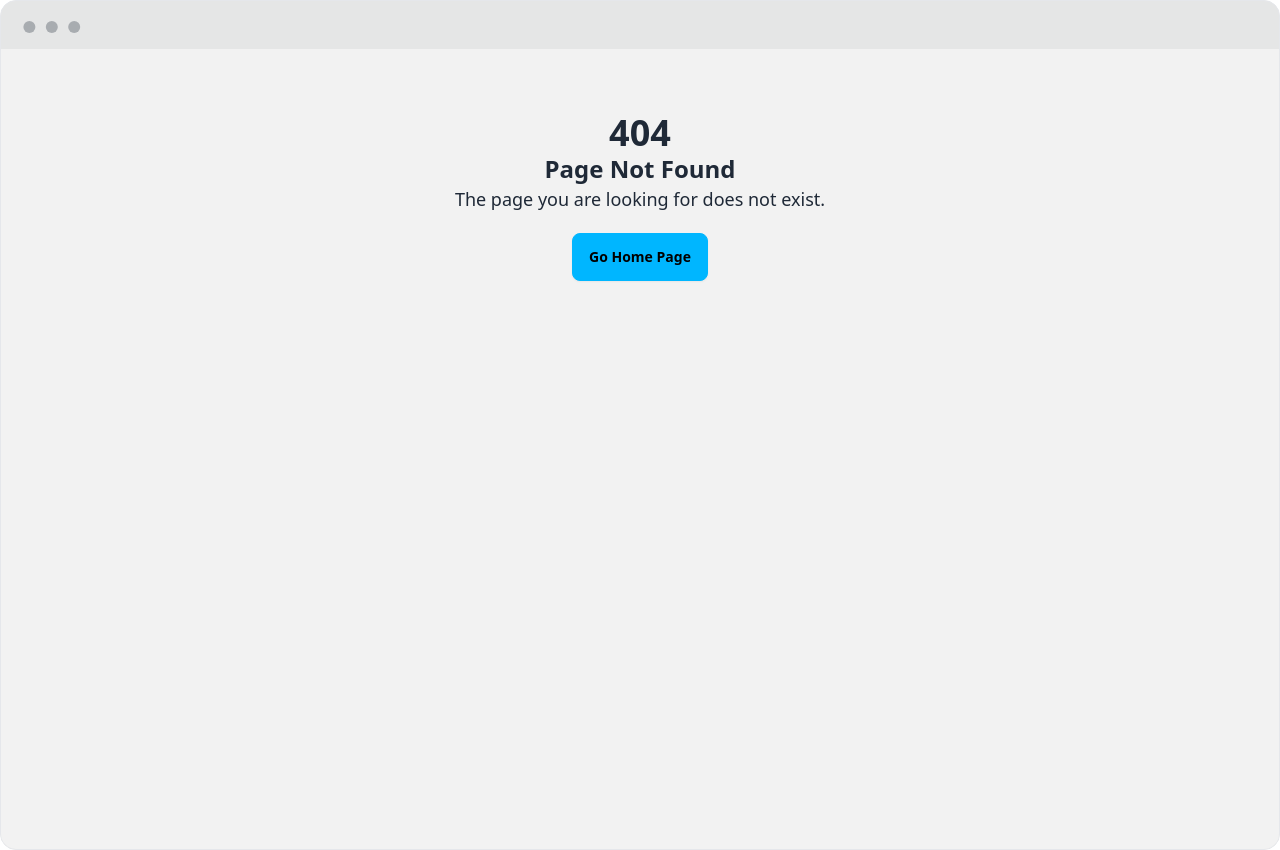
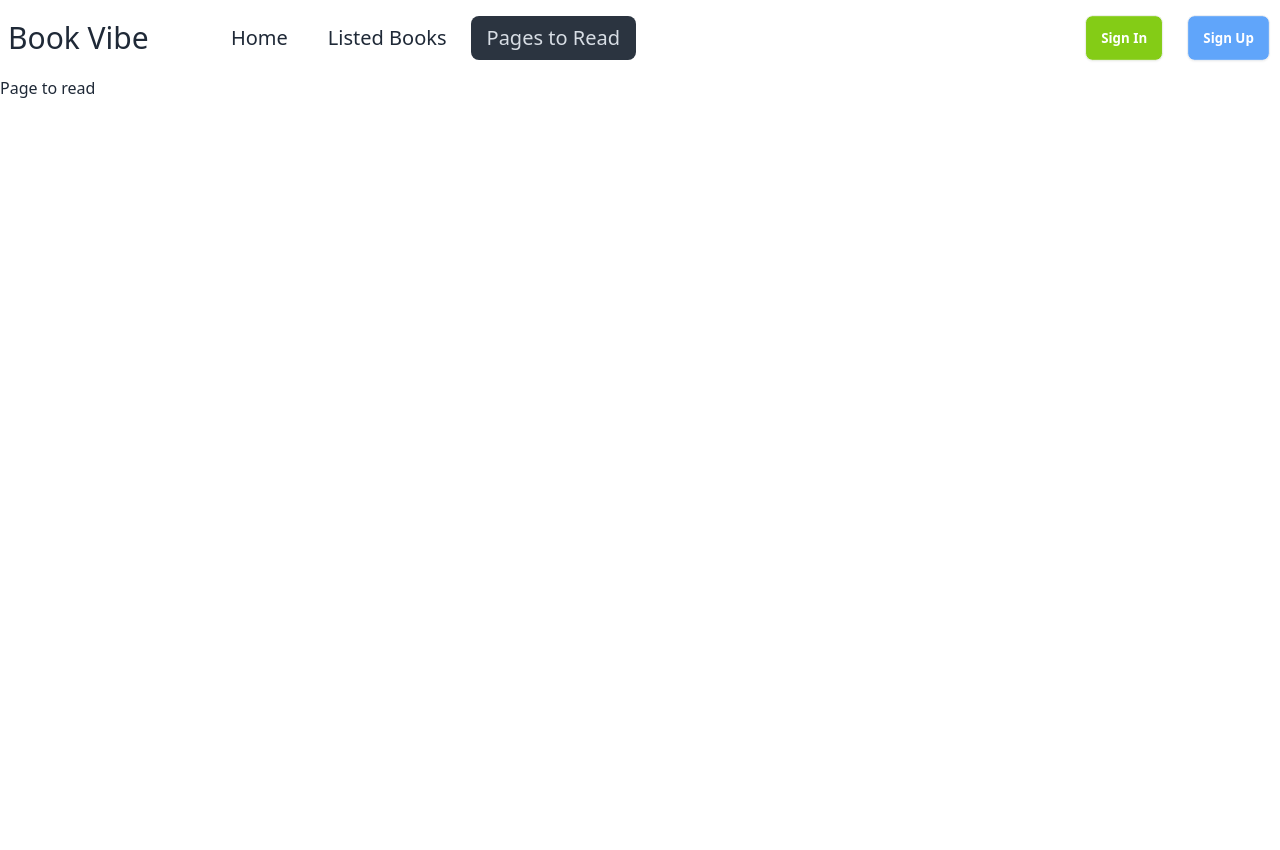
Before and after one commit to Rafiulomar0/book-review, a React (Vite) app: page /pageToRead in a window 1280 px wide. Before the commit this address had no page. After the commit the page ends 800 px from the top, so only its background shows below. Built offline with nearby package versions, Linux system fonts and the light colour scheme; a web font is replaced by a local one.

Commit message:
nav bar navigation added

```diff
--- a/package.json
+++ b/package.json
@@ -12,6 +12,7 @@
   "dependencies": {
     "localforage": "^1.10.0",
     "match-sorter": "^6.3.4",
+    "prop-types": "^15.8.1",
     "react": "^18.2.0",
     "react-dom": "^18.2.0",
     "react-icons": "^5.2.1",
--- a/public/booksData.json
+++ b/public/booksData.json
@@ -59,7 +59,7 @@
     "review": "A hilarious and inventive romp through the universe.",
     "totalPages": 193,
     "rating": 4.6,
-    "categories": "Science Fiction",
+    "categories": "Science",
     "tags": ["Space Travel", "Absurdism"],
     "publisher": "Pan Books",
     "yearOfPublishing": 1979
--- a/src/components/Book/Book.jsx
+++ b/src/components/Book/Book.jsx
@@ -1,28 +1,13 @@
+import PropTypes from "prop-types";
 import Tags from "../Tags/Tags";
 import { FaRegStar } from "react-icons/fa";
 
 const Book = ({ book }) => {
-  const {
-    bookId,
-    bookName,
-    author,
-    image,
-    review,
-    totalPages,
-    rating,
-    categories,
-    tags,
-    publisher,
-    yearOfPublishing,
-  } = book;
+  const { bookName, author, image, rating, categories, tags } = book;
   return (
-    <div className="card w-[300px] lg:w-96 bg-base-100 shadow-xl mx-auto cursor-pointer hover:bg-base-200">
+    <div className="card w-[300px] lg:w-96 bg-base-100 border-2 mx-auto cursor-pointer hover:bg-base-200">
       <figure className="px-10 pt-10">
-        <img
-          src="https://img.daisyui.com/images/stock/photo-1606107557195-0e29a4b5b4aa.jpg"
-          alt="Shoes"
-          className="rounded-xl"
-        />
+        <img src={image} alt="Shoes" className="rounded-xl" />
       </figure>
       <div className="card-body">
         <h2 className=" text-md flex space-x-2 items-center">
@@ -44,4 +29,8 @@ const Book = ({ book }) => {
   );
 };
 
+Book.propTypes = {
+  book: PropTypes.object.isRequired,
+};
+
 export default Book;
--- /dev/null
+++ b/src/components/BooksDetails/BookDetails.jsx
@@ -0,0 +1,13 @@
+import { useLoaderData } from "react-router-dom";
+
+const BookDetails = () => {
+  const books = useLoaderData();
+  console.log(books);
+  return (
+    <div>
+      <h3>Book Details</h3>
+    </div>
+  );
+};
+
+export default BookDetails;
--- /dev/null
+++ b/src/components/Home/Home.jsx
@@ -0,0 +1,23 @@
+import { Route, Routes } from "react-router-dom";
+import Books from "../Books/Books";
+import Hero from "../Hero/Hero";
+
+const Home = () => {
+  return (
+    <>
+      <Routes>
+        <Route
+          path="/"
+          element={
+            <>
+              <Hero></Hero>
+              <Books></Books>
+            </>
+          }
+        ></Route>
+      </Routes>
+    </>
+  );
+};
+
+export default Home;
--- /dev/null
+++ b/src/components/Navbar/Navbar.css
@@ -0,0 +1,5 @@
+nav a.active {
+  text-decoration: underline;
+  color: peru;
+  background-color: aqua;
+}
--- a/src/components/Navbar/Navbar.jsx
+++ b/src/components/Navbar/Navbar.jsx
@@ -1,14 +1,16 @@
+import { NavLink } from "react-router-dom";
+import "./Navbar.css";
 const Navbar = () => {
   const navLink = (
     <>
       <li className="text-xl">
-        <a>Home</a>
+        <NavLink to="/">Home</NavLink>
       </li>
       <li className="text-xl">
-        <a>Listed Books</a>
+        <NavLink to="/listedBooks">Listed Books</NavLink>
       </li>
       <li className="text-xl">
-        <a>Pages to Read</a>
+        <NavLink to="pageToRead">Pages to Read</NavLink>
       </li>
     </>
   );
@@ -34,7 +36,7 @@ const Navbar = () => {
           </div>
           <ul
             tabIndex={0}
-            className="menu menu-sm dropdown-content mt-3 z-[1] p-2 shadow bg-base-100 rounded-box w-52"
+            className="menu menu-sm dropdown-content mt-3 z-[1] p-2 shadow bg-base-100 rounded-box w-52 space-y-2"
           >
             {navLink}
           </ul>
@@ -42,7 +44,7 @@ const Navbar = () => {
         <a className="text-3xl font-medium">Book Vibe</a>
       </div>
       <div className="navbar-center hidden lg:flex">
-        <ul className="menu menu-horizontal px-1 flex">{navLink}</ul>
+        <ul className="menu menu-horizontal px-1 space-x-2">{navLink}</ul>
       </div>
       <div className="navbar-end space-x-5 hidden md:flex">
         <a className="btn bg-lime-500 font-bold text-white">Sign In</a>
--- /dev/null
+++ b/src/components/PageToRead/PageToRead.jsx
@@ -0,0 +1,9 @@
+const PageToRead = () => {
+  return (
+    <div>
+      <h2>Page to read</h2>
+    </div>
+  );
+};
+
+export default PageToRead;
--- a/src/components/Tags/Tags.jsx
+++ b/src/components/Tags/Tags.jsx
@@ -1,7 +1,12 @@
+import PropTypes from "prop-types";
 const Tags = ({ text }) => {
   return (
     <span className="bg-base-200 text-lime-500 px-3 rounded-full">{text}</span>
   );
 };
 
+Tags.propTypes = {
+  text: PropTypes.string.isRequired,
+};
+
 export default Tags;
--- a/src/main.jsx
+++ b/src/main.jsx
@@ -4,12 +4,29 @@ import "./index.css";
 import { createBrowserRouter, RouterProvider } from "react-router-dom";
 import Root from "./routes/root";
 import Error from "./routes/Error";
+import BookDetails from "./components/BooksDetails/BookDetails";
+import PageToRead from "./components/PageToRead/PageToRead";
 
 const router = createBrowserRouter([
   {
     path: "/",
     element: <Root />,
     errorElement: <Error />,
+    children: [
+      {
+        path: "/books/:bookId",
+        loader: () => fetch("../public/booksData.json"),
+        element: <BookDetails />,
+      },
+      {
+        path: "/pageToRead",
+        element: <PageToRead></PageToRead>,
+      },
+      {
+        path: "/listedBooks",
+        element: <h1>Listed Books</h1>,
+      },
+    ],
   },
 ]);
 
--- a/src/routes/root.jsx
+++ b/src/routes/root.jsx
@@ -1,13 +1,13 @@
-import Books from "../components/Books/Books";
-import Hero from "../components/Hero/Hero";
+import { Outlet } from "react-router-dom";
 import Navbar from "../components/Navbar/Navbar";
+import Home from "../components/Home/Home";
 
 const root = () => {
   return (
     <>
       <Navbar></Navbar>
-      <Hero></Hero>
-      <Books></Books>
+      <Home></Home>
+      <Outlet></Outlet>
     </>
   );
 };
```
Also changed, not shown: 1 other file (tests, documents, lock files or other folders).
